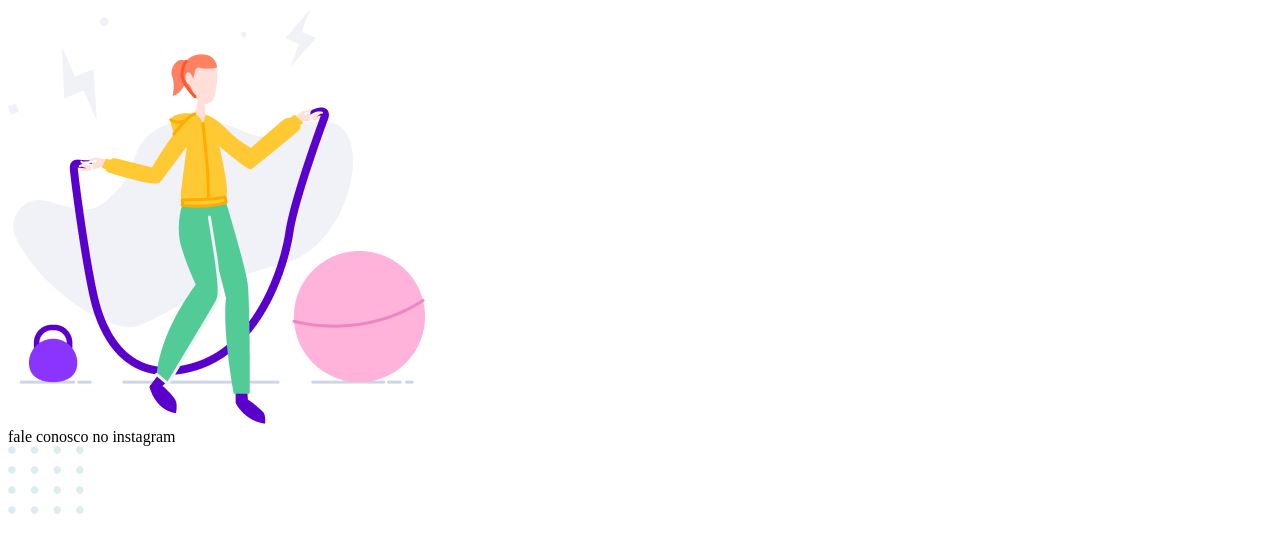
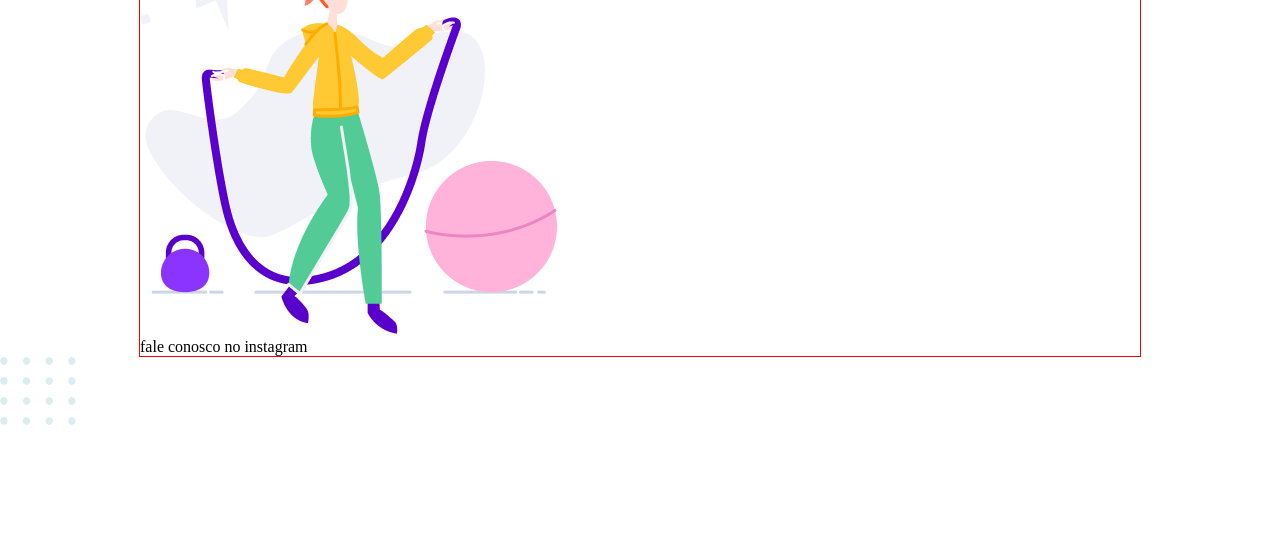
Before and after one commit to robsonat/projeto-02, a plain HTML site: page index.html in a window 1280 px wide. Shown: the part 289-825 px from the top of the page. After the commit the page ends 800 px from the top, so only its background shows below. Drawn offline with Linux system fonts and the light colour scheme.

Commit message:
update css

```diff
--- a/index.html
+++ b/index.html
@@ -4,11 +4,11 @@
   <meta charset="UTF-8">
   <meta http-equiv="X-UA-Compatible" content="IE=edge">
   <meta name="viewport" content="width=device-width, initial-scale=1.0">
-
+  <link rel="stylesheet" href="./style.css">
   <title>treine.me</title>
 </head>
 <body>
-  <div class="page">\
+  <div class="page">
     <header>
       <img src="./images/logo.svg" alt="Treine-me">
       <nav>
```
